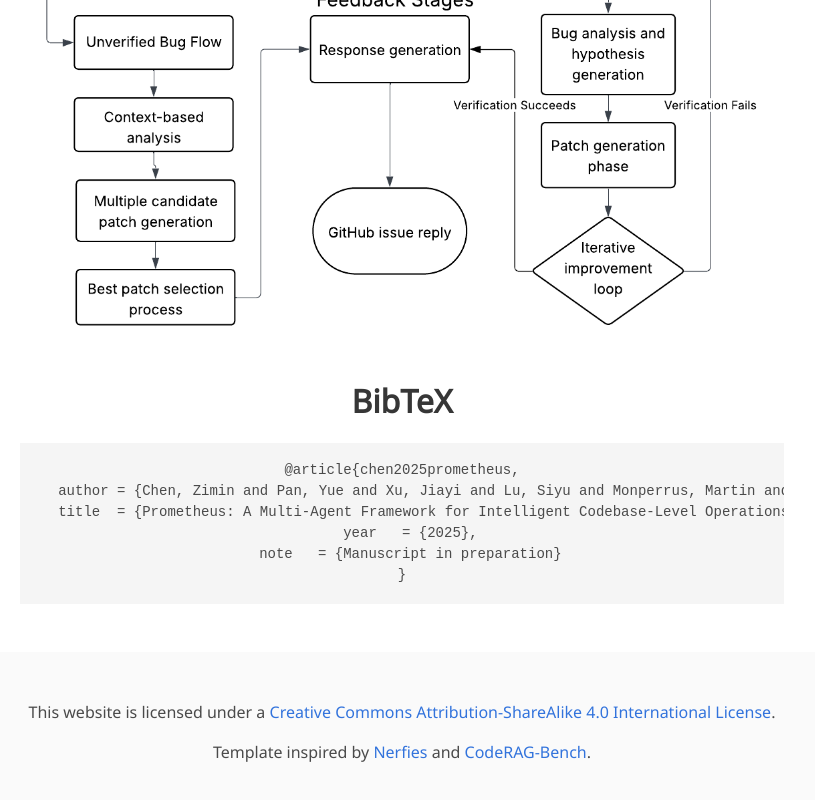
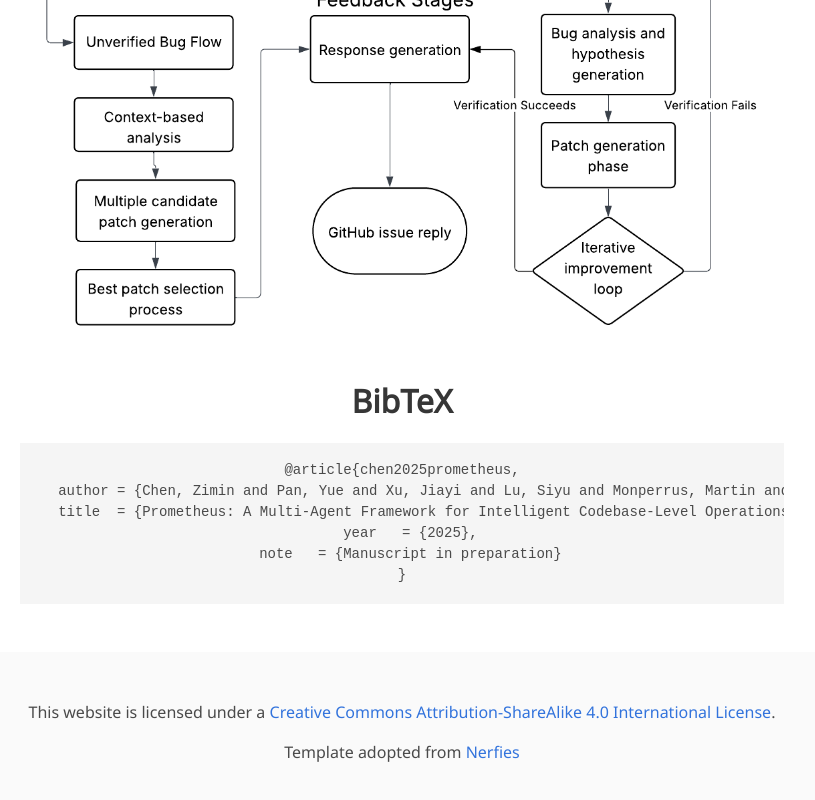
Before and after one commit to Pantheon-temple/Pantheon-temple.github.io, a plain HTML site: page index.html in a window 1280 px wide. Shown: the part 1098-1898 px from the top of the page, without its empty margins (238-1053 px from the left). Drawn offline with Linux system fonts and the light colour scheme; a web font is replaced by a local one.

Commit message:
update index.html to modify template attribution for clarity

```diff
--- a/index.html
+++ b/index.html
@@ -110,7 +110,7 @@
   <div class="container">
     <div class="content has-text-centered">
       <p>This website is licensed under a <a rel="license" href="http://creativecommons.org/licenses/by-sa/4.0/">Creative Commons Attribution-ShareAlike 4.0 International License</a>.</p>
-      <p>Template inspired by <a href="https://nerfies.github.io">Nerfies</a> and <a href="https://code-rag-bench.github.io">CodeRAG-Bench</a>.</p>
+      <p>Template adopted from <a href="https://nerfies.github.io">Nerfies</a></p>
     </div>
   </div>
 </footer>
```
